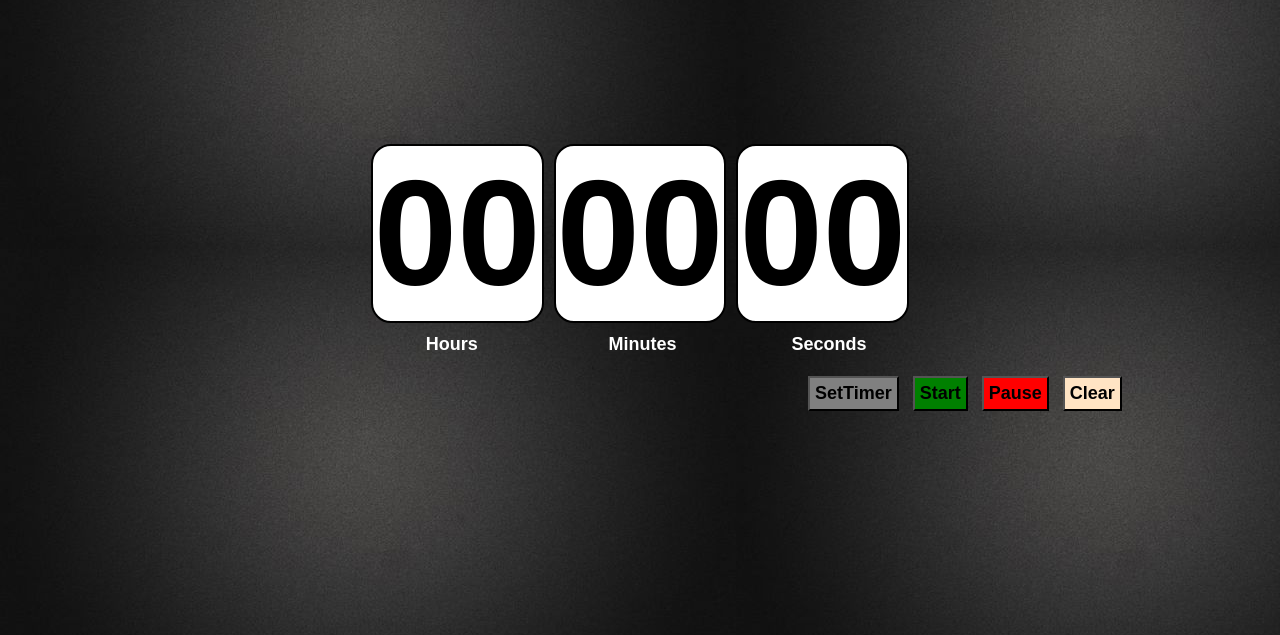
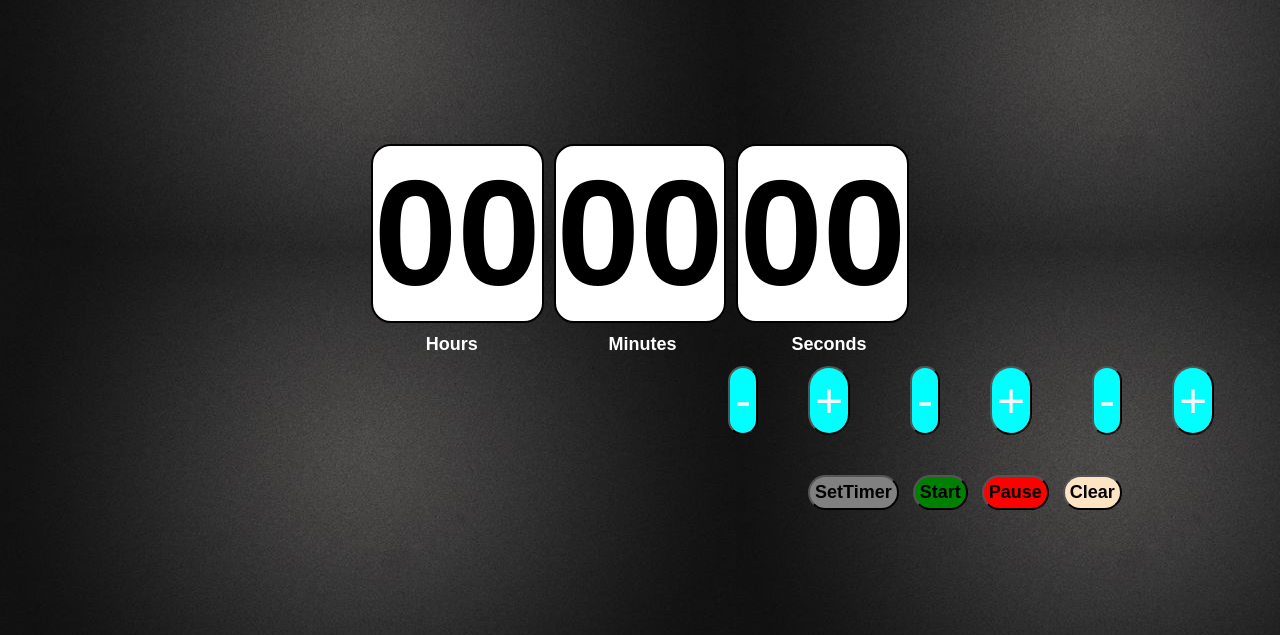
Before and after one commit to Preet149/Frontend_Development, a browser extension: page Projects/CountdownTimer/countdown.html in a window 1280 px wide. Shown: the part 165-800 px from the top of the page. Drawn offline with Linux system fonts and the light colour scheme.

Commit message:
Made new buttons

```diff
--- a/Projects/CountdownTimer/countdown.css
+++ b/Projects/CountdownTimer/countdown.css
@@ -27,6 +27,7 @@ td {
     font-family: Arial, Helvetica, sans-serif;
     font-size: large;
     background-color: grey;
+    border-radius: 50px;
 }
 
 #start-btn {
@@ -35,6 +36,7 @@ td {
     font-family: Arial, Helvetica, sans-serif;
     font-size: large;
     background-color: green;
+    border-radius: 50px;
 }
 
 #pause-btn {
@@ -43,14 +45,16 @@ td {
     font-family: Arial, Helvetica, sans-serif;
     font-size: large;
     background-color: red;
+    border-radius: 50px;
 }
 
 #clear-btn {
-    margin-top: 10px;
+    margin-top: 40px;
     margin-left: 10px;
     font-family: Arial, Helvetica, sans-serif;
     font-size: large;
     background-color: bisque;
+    border-radius: 50px;
 }
 
 body {
@@ -69,3 +73,53 @@ h1 {
     font-size: 80px;
     color: whitesmoke
 }
+
+#minus-hr-btn {
+    color:whitesmoke;
+    background-color: aqua;
+    font-size: xxx-large;
+    margin-left: 720px;
+    border-radius: 50px;
+}
+
+
+#plus-hr-btn {
+    color:whitesmoke;
+    background-color: aqua;
+    font-size: xxx-large;
+    margin-left: 50px;
+    border-radius: 50px;
+}
+
+#minus-min-btn {
+    color:whitesmoke;
+    background-color: aqua;
+    font-size: xxx-large;
+    margin-left: 60px;
+    border-radius: 50px;
+}
+
+#plus-min-btn {
+    color:whitesmoke;
+    background-color: aqua;
+    font-size: xxx-large;
+    margin-left: 50px;
+    border-radius: 50px;
+}
+
+#minus-sec-btn {
+    color:whitesmoke;
+    background-color: aqua;
+    font-size: xxx-large;
+    margin-left: 60px;
+    border-radius: 50px;
+}
+
+
+#plus-sec-btn {
+    color:whitesmoke;
+    background-color: aqua;
+    font-size: xxx-large;
+    margin-left: 50px;
+    border-radius: 50px;
+}
--- a/Projects/CountdownTimer/countdown.html
+++ b/Projects/CountdownTimer/countdown.html
@@ -22,6 +22,7 @@
             <td><b>Seconds</b></td>
         </tr>
     </table>
+    <button type="button" id="minus-hr-btn">-</button><button type="button" id="plus-hr-btn">+</button><button type="button" id="minus-min-btn">-</button><button type="button" id="plus-min-btn">+</button><button type="button" id="minus-sec-btn">-</button><button type="button" id="plus-sec-btn">+</button>
     <button type="button" id="settimer-btn" onclick="settimer()"><b>SetTimer</b></button> <button type="button" id="start-btn"><b>Start</b></button> <button type="button" id="pause-btn"><b>Pause</b></button> <button type="button" id="clear-btn" onclick="settoinitialstate()"><b>Clear</b></button>
     <script src="countdown.js"></script>
 </body>
```
